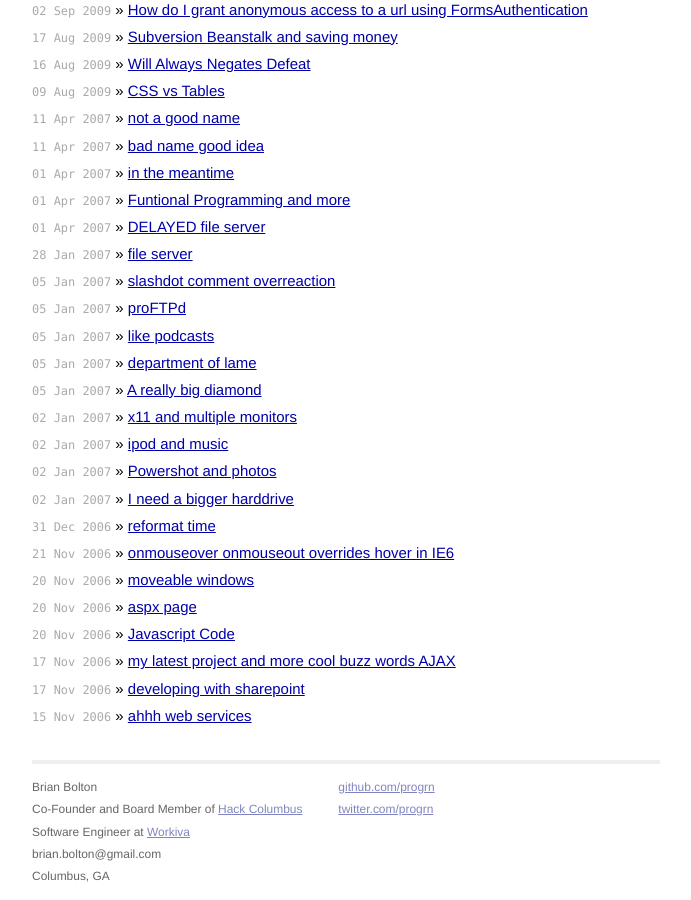
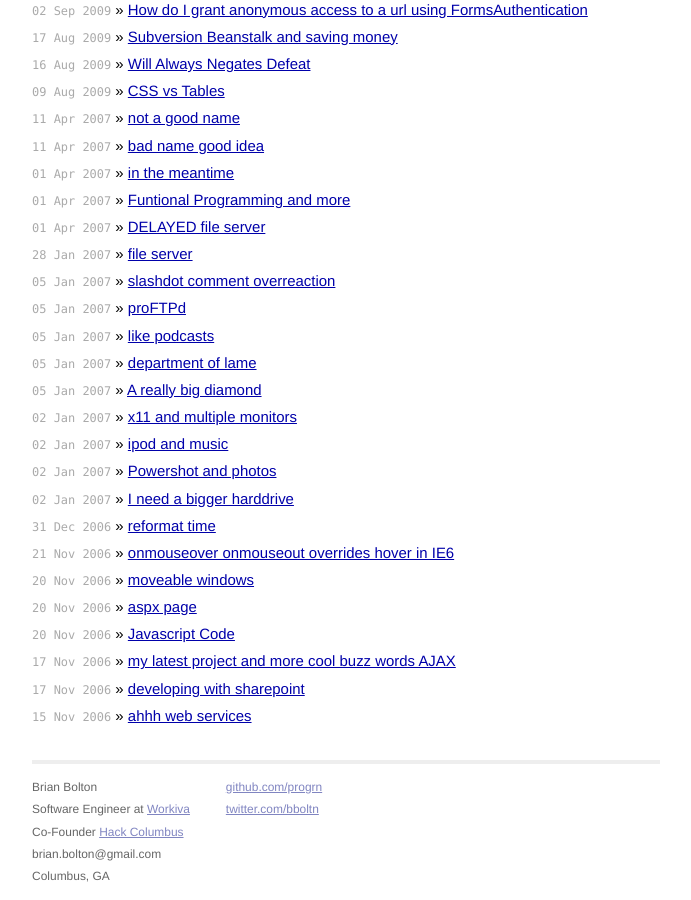
Before and after one commit to bboltn/bboltn.github.io, a Jekyll site: the page built from index.html, in a window 1280 px wide and 900 px high, scrolled down 1740 px. Shown: the whole window, without its empty margins (294-985 px from the left). Built offline with Jekyll 4.4.1, drawn with Linux system fonts in a browser that asks for light colours; nearby versions of some CDN libraries; Markdown is read by kramdown in place of the engine named in the settings.

Commit message:
Updated twitter handle

```diff
--- a/_layouts/default.html
+++ b/_layouts/default.html
@@ -46,8 +46,8 @@
             <div class="contact">
               <p>
                 Brian Bolton<br />
-                Co-Founder and Board Member of <a href="http://www.hackcolumb.us">Hack Columbus</a><br />
                 Software Engineer at <a href="http://www.workiva.com">Workiva</a><br />
+                Co-Founder <a href="http://hackcolumbus.com">Hack Columbus</a><br />
                 brian.bolton@gmail.com<br />
                 Columbus, GA
               </p>
@@ -55,7 +55,7 @@
             <div class="contact">
               <p>
                 <a href="https://github.com/progrn">github.com/progrn</a><br />
-                <a href="https://twitter.com/progrn">twitter.com/progrn</a><br />
+                <a href="https://twitter.com/progrn">twitter.com/bboltn</a><br />
               </p>
             </div>
           </div>
```
